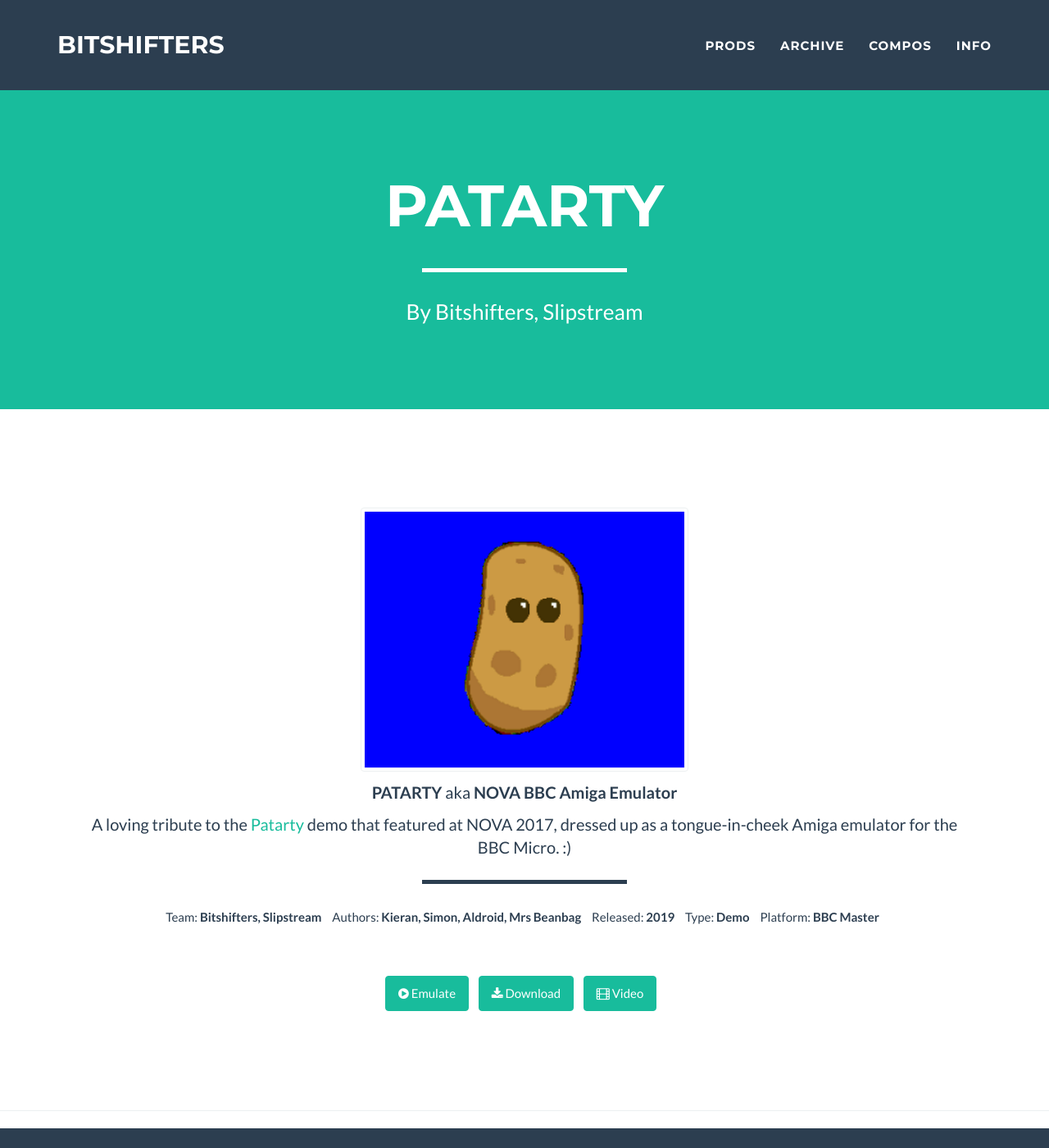
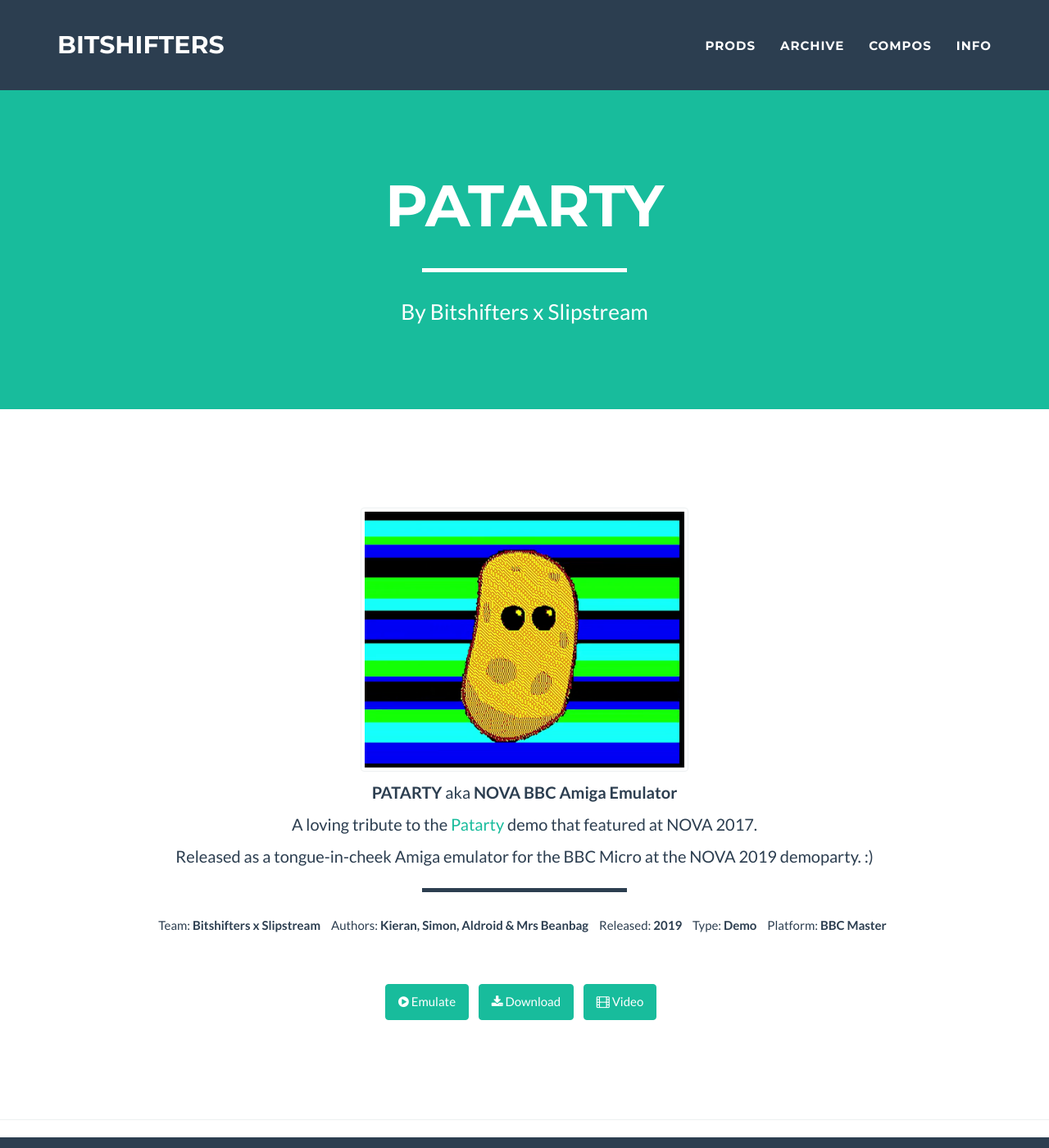
Before and after one commit to bitshifters/bitshifters.github.io, a Jekyll site: the page built from _posts/prods/2019-06-22-bs-patarty.md, in a window 1280 px wide and 1400 px high. Shown: the whole window at 82% size. Built offline with Jekyll 4.4.1, drawn with Linux system fonts in a browser that asks for light colours.

```diff
--- a/_posts/prods/2019-06-22-bs-patarty.md
+++ b/_posts/prods/2019-06-22-bs-patarty.md
@@ -6,8 +6,8 @@
 title: PATARTY
 img: bs-patarty.png
 alt: image-alt
-authors: Kieran, Simon, Aldroid, Mrs Beanbag
-team: Bitshifters, Slipstream
+authors: Kieran, Simon, Aldroid & Mrs Beanbag
+team: Bitshifters x Slipstream
 year: 2019
 type: Demo
 platform: BBC Master
@@ -22,4 +22,6 @@
 
 **PATARTY** aka **NOVA BBC Amiga Emulator**
 
-A loving tribute to the [Patarty](https://www.youtube.com/watch?v=lvaxNn_4x1c) demo that featured at NOVA 2017, dressed up as a tongue-in-cheek Amiga emulator for the BBC Micro. :)
+A loving tribute to the [Patarty](https://www.youtube.com/watch?v=lvaxNn_4x1c) demo that featured at NOVA 2017.
+
+Released as a tongue-in-cheek Amiga emulator for the BBC Micro at the NOVA 2019 demoparty. :)
```
Also changed, not shown: _posts/prods/2019-06-23-bs-wave-runner.md (added, +29 -0 lines), content/bs-patarty.png, content/bs-wave-runner.png (added), 1 other file.
